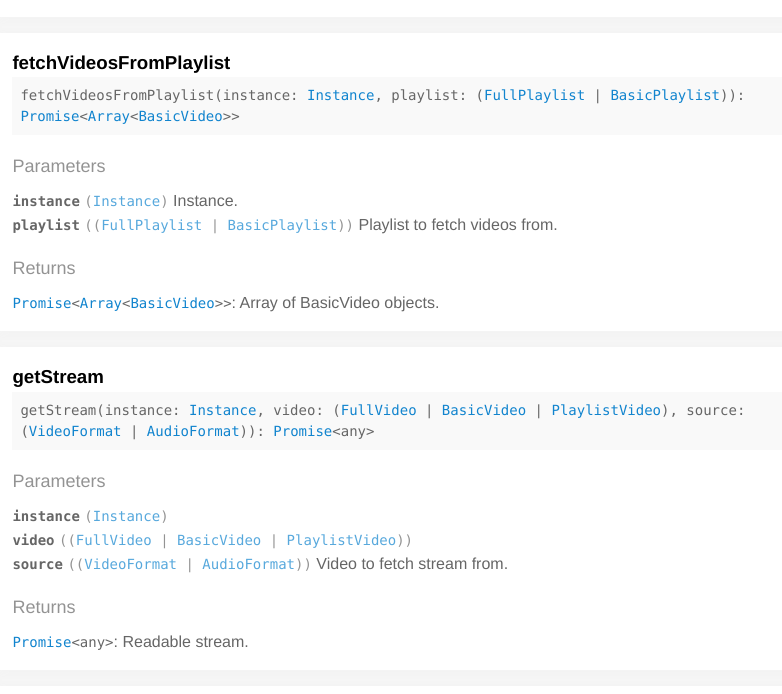
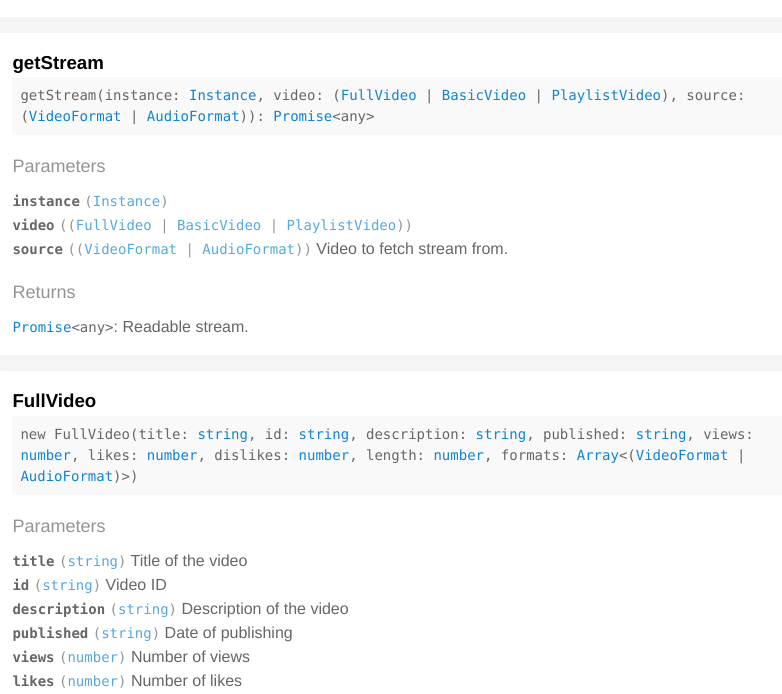
Before and after one commit to InvidJS/InvidJS, a website: page docs/index.html in a window 1280 px wide and 2400 px high. Shown: the part 1432-2126 px from the top of the page, 436-1218 px from the left. Drawn offline with Linux system fonts and the light colour scheme.

Commit message:
fetching playlists is utterly fucking retarded

```diff
--- a/docs/index.html
+++ b/docs/index.html
@@ -79,16 +79,6 @@
 
 
                 <li><a
-                  href='#fetchvideosfromplaylist'
-                  class="">
-                  fetchVideosFromPlaylist
-
-                </a>
-
-                </li>
-
-
-                <li><a
                   href='#getstream'
                   class="">
                   getStream
@@ -608,86 +598,6 @@
 
   <div class='clearfix'>
 
-    <h3 class='fl m0' id='fetchvideosfromplaylist'>
-      fetchVideosFromPlaylist
-    </h3>
-
-
-  </div>
-
-
-
-    <div class='pre p1 fill-light mt0'>fetchVideosFromPlaylist(instance: <a href="#instance">Instance</a>, playlist: (<a href="#fullplaylist">FullPlaylist</a> | <a href="#basicplaylist">BasicPlaylist</a>)): <a href="https://developer.mozilla.org/docs/Web/JavaScript/Reference/Global_Objects/Promise">Promise</a>&#x3C;<a href="https://developer.mozilla.org/docs/Web/JavaScript/Reference/Global_Objects/Array">Array</a>&#x3C;<a href="#basicvideo">BasicVideo</a>>></div>
-
-
-
-
-
-
-
-
-
-
-
-    <div class='py1 quiet mt1 prose-big'>Parameters</div>
-    <div class='prose'>
-
-        <div class='space-bottom0'>
-          <div>
-            <span class='code bold'>instance</span> <code class='quiet'>(<a href="#instance">Instance</a>)</code>
-	    Instance.
-
-          </div>
-
-        </div>
-
-        <div class='space-bottom0'>
-          <div>
-            <span class='code bold'>playlist</span> <code class='quiet'>((<a href="#fullplaylist">FullPlaylist</a> | <a href="#basicplaylist">BasicPlaylist</a>))</code>
-	    Playlist to fetch videos from.
-
-          </div>
-
-        </div>
-
-    </div>
-
-
-
-
-
-
-      <div class='py1 quiet mt1 prose-big'>Returns</div>
-      <code><a href="https://developer.mozilla.org/docs/Web/JavaScript/Reference/Global_Objects/Promise">Promise</a>&#x3C;<a href="https://developer.mozilla.org/docs/Web/JavaScript/Reference/Global_Objects/Array">Array</a>&#x3C;<a href="#basicvideo">BasicVideo</a>>></code>:
-        Array of BasicVideo objects.
-
-
-
-
-
-
-
-
-
-
-
-
-
-
-
-
-
-
-</section>
-
-
-
-
-          <section class='p2 mb2 clearfix bg-white minishadow'>
-
-
-  <div class='clearfix'>
-
     <h3 class='fl m0' id='getstream'>
       getStream
     </h3>
```
Also changed, not shown: index.ts (+0 -23 lines).
